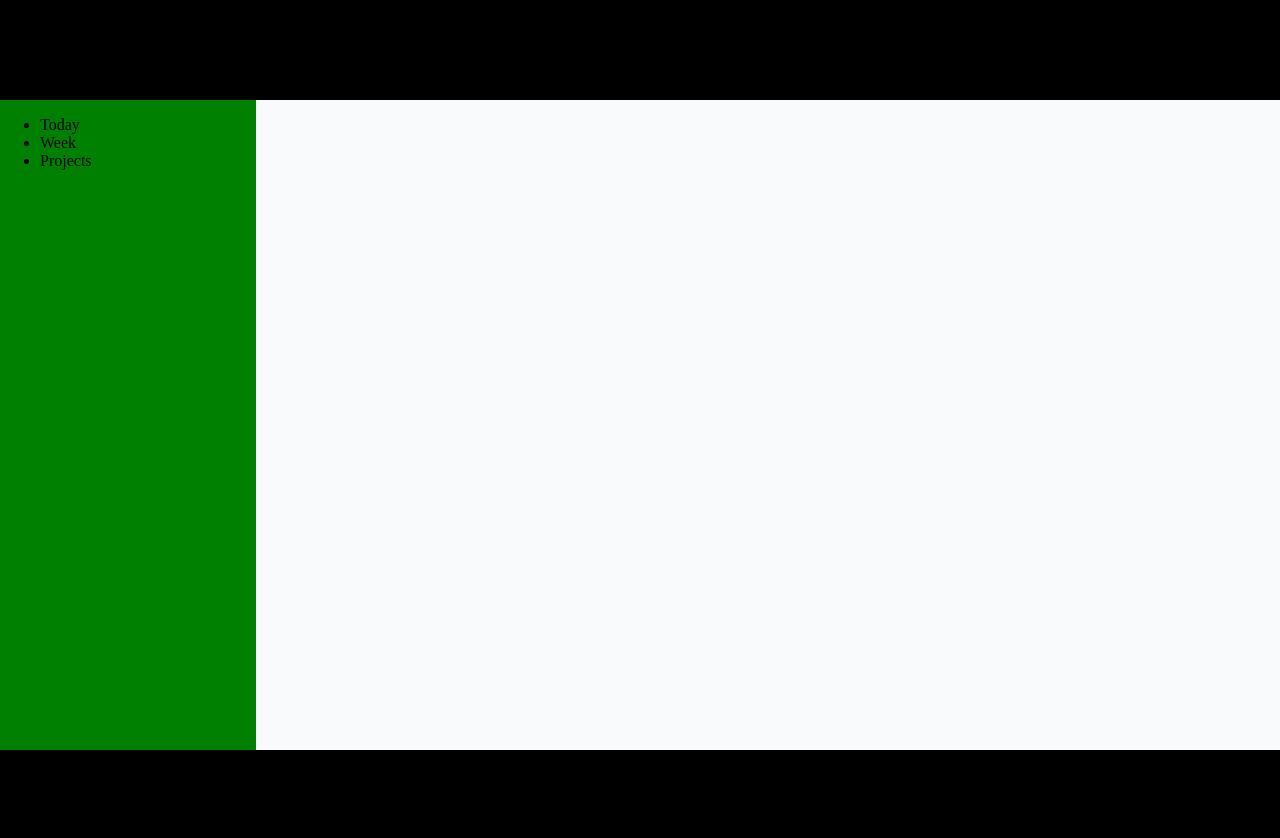
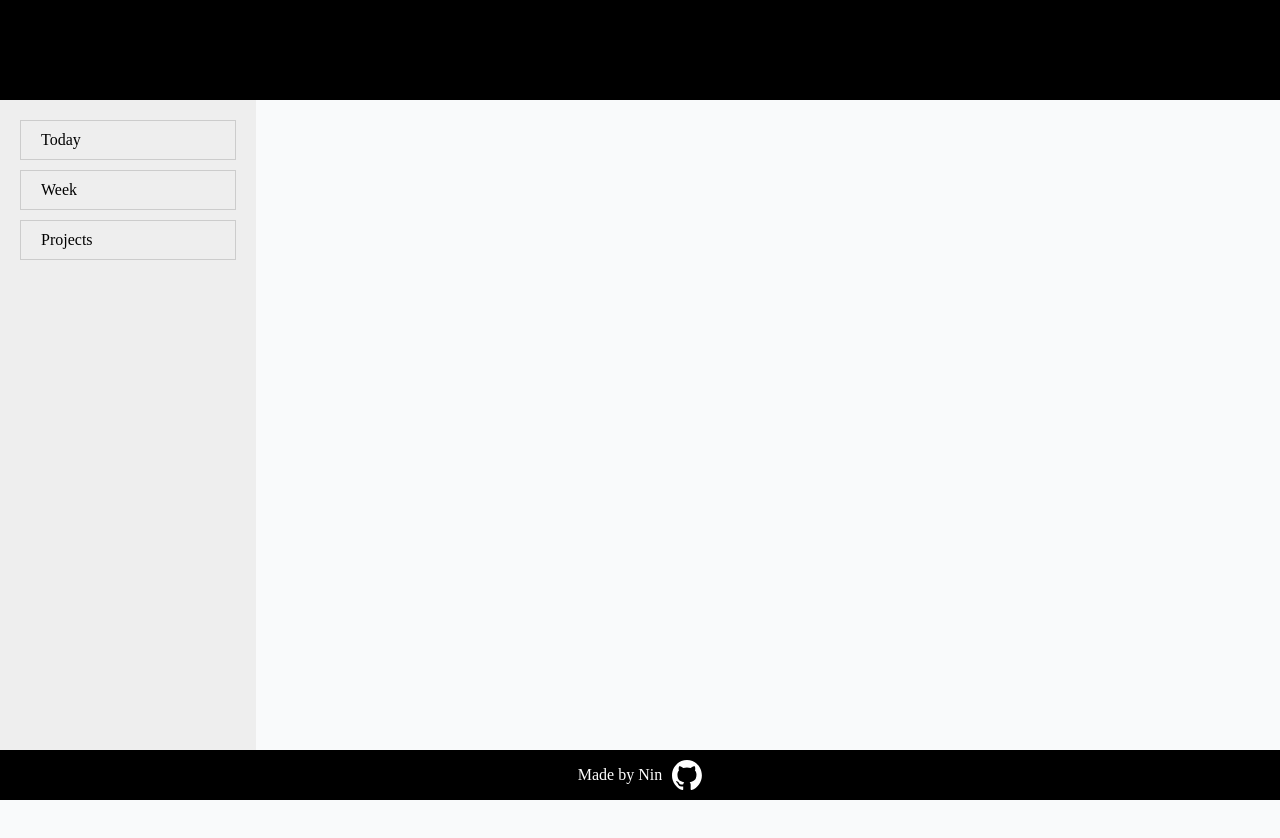
Before and after one commit to VanQuishi/Todo-List, a website built with webpack: page dist/index.html in a window 1280 px wide. After the commit the page ends 800 px from the top, so only its background shows below. Built offline with nearby package versions, Linux system fonts and the light colour scheme.

Commit message:
finshed footer and nav

```diff
--- a/src/UI/layout.js
+++ b/src/UI/layout.js
@@ -1,3 +1,5 @@
+import githubLogo from "../assets/github-mark/github-mark-white.svg";
+
 const layout = document.createElement('div');
 
 const header = document.createElement('div');
@@ -29,6 +31,12 @@ main.appendChild(nav);
 
 const footer = document.createElement('div');
 footer.id = "footer";
+const creditWrapper = document.createElement('p');
+creditWrapper.textContent = "Made by Nin"
+const githubWrapper = document.createElement('img');
+githubWrapper.src = githubLogo;
+footer.appendChild(creditWrapper);
+footer.appendChild(githubWrapper);
 
 layout.appendChild(header);
 layout.appendChild(main);
--- a/src/style.css
+++ b/src/style.css
@@ -9,6 +9,7 @@ body{
   padding: 0;
   margin: 0;
   background-color: #f9fafb;
+  color: white;
 }
 
 #header{
@@ -23,10 +24,43 @@ body{
 }
 
 #nav{
-  background-color: green;
+  background-color: #eee;
+  padding: 20px;
+}
+#nav ul{
+  list-style-type: none;
+  padding: 0;
+  margin: 0;
+  display: flex;
+  flex-direction: column;
+  gap: 10px;
+  color: black;
+}
+#nav li{
+  border: 1px solid #ccc;
+  padding: 10px 20px 10px 20px;
+}
+#nav li:hover{
+  background-color: #ccc;
+  cursor: pointer;
+}
+#nav li:active{
+  background-color: #ccc;
+  cursor: pointer;
 }
 
 #footer{
   background-color: black;
-  height: var(--headerHeight);
+  height: var(--footerHeight);
+  display: flex;
+  bottom: 0;
+  left: 0;
+  position: absolute;
+  width: 100%;
+  align-items: center;
+  justify-content: center;
 }
+#footer img{
+  width: 30px;
+  margin-left: 10px;
+}
--- a/webpack.config.js
+++ b/webpack.config.js
@@ -13,6 +13,10 @@ module.exports = {
         test: /\.css$/i,
         use: ['style-loader', 'css-loader'],
       },
+      {
+        test: /\.(png|svg|jpg|jpeg|gif)$/i,
+        type: 'asset/resource',
+      },
     ],
   },
 };
```
Also changed, not shown: dist/97ed8e7eef60d61ca469.svg (added), dist/bundle.js, src/assets/github-mark/github-mark-white.png (added), src/assets/github-mark/github-mark-white.svg (added), src/assets/github-mark/github-mark.png (added), src/assets/github-mark/github-mark.svg (added).
